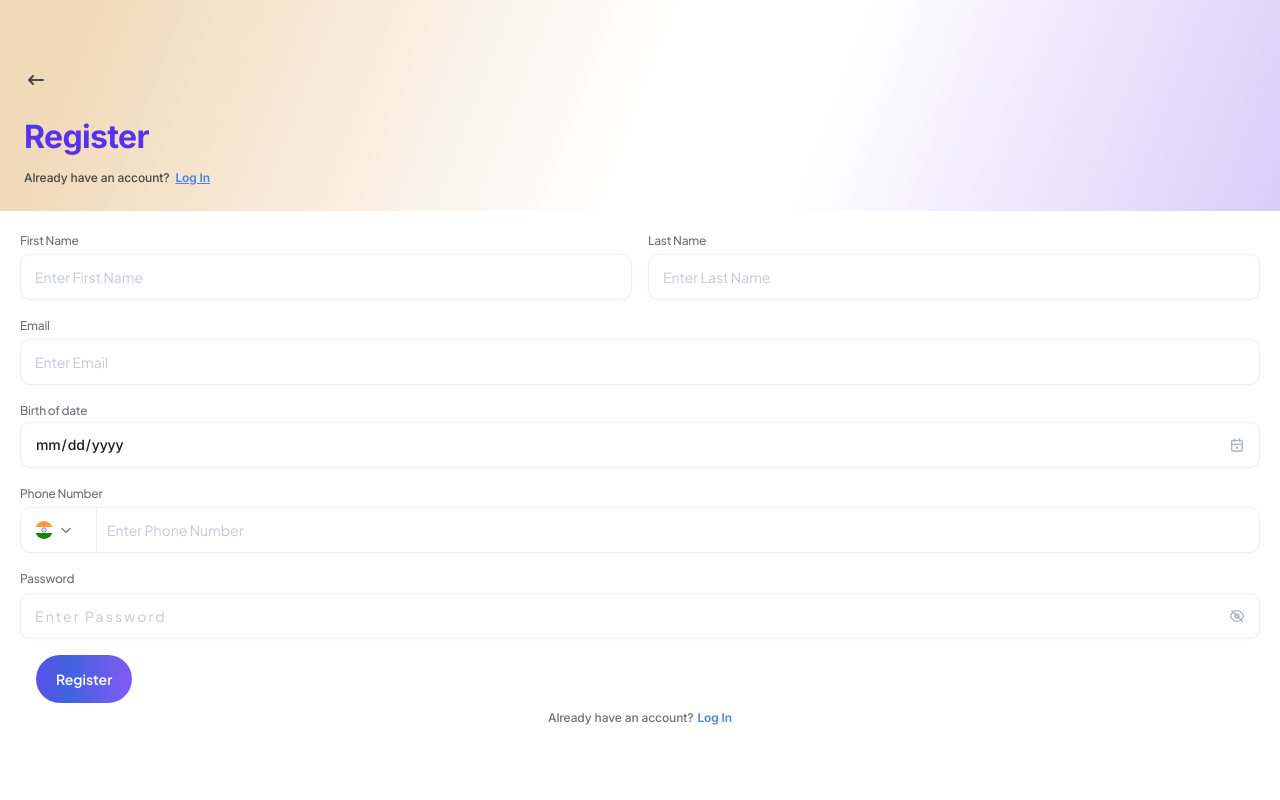
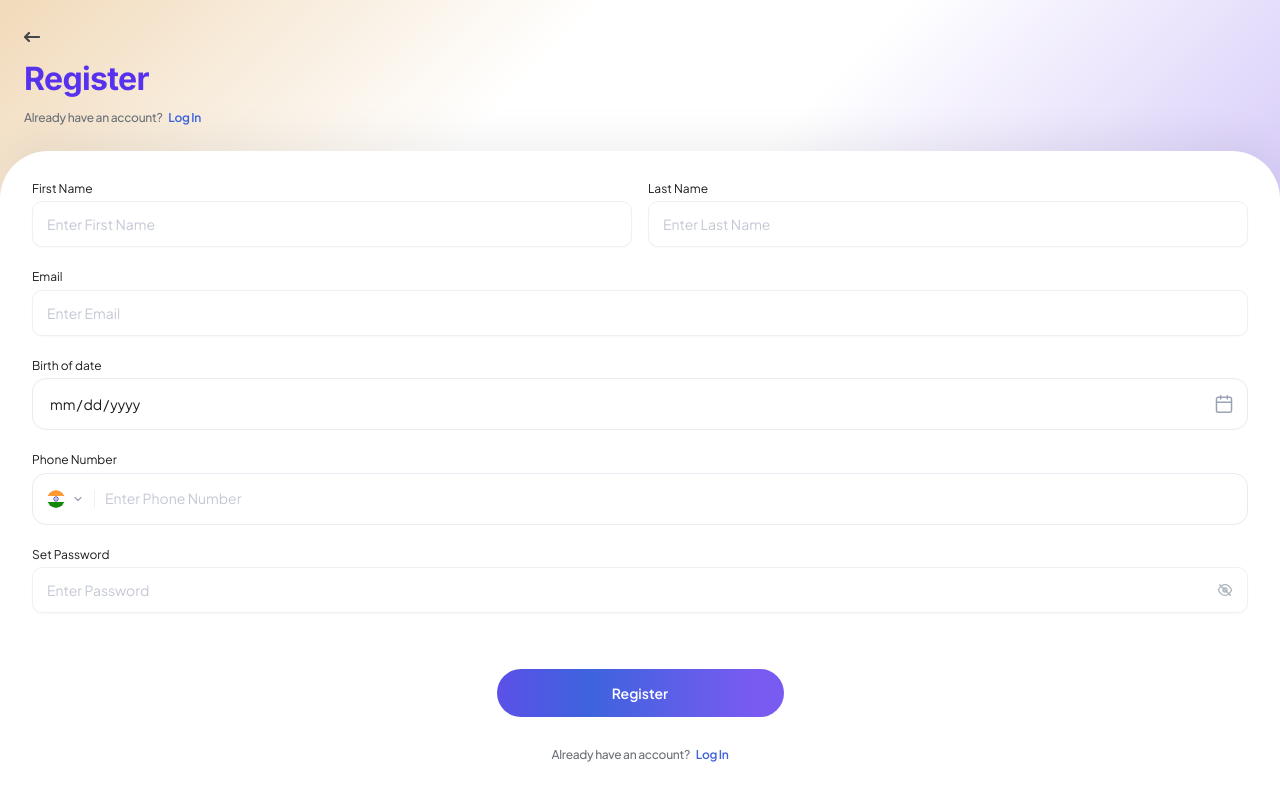
Before and after one commit to shreeram-kaudare-tc/student-kare, an Angular app in the folder student-kare-fe/: page /register in a window 1280 px wide. Built offline with nearby package versions, Linux system fonts and the light colour scheme.

Commit message:
fix register button

```diff
--- a/student-kare-fe/src/app/components/button/button.ts
+++ b/student-kare-fe/src/app/components/button/button.ts
@@ -6,7 +6,7 @@ import { CommonModule } from '@angular/common';
   imports: [CommonModule],
   templateUrl: './button.html',
   styleUrl: './button.css',
-  host: { style: 'display: inline-block;' },
+  host: { style: 'display: block;' },
 })
 export class Button {
   @Input() label: string = '';
@@ -33,7 +33,7 @@ export class Button {
       ghost: 'text-[#3E63DD] hover:bg-blue-50',
     };
 
-    const width = this.fullWidth ? 'w-full' : (this.size === 'lg' ? 'w-[186px]' : '');
+    const width = 'w-full';
     const dis = this.disabled || this.loading ? 'opacity-50 cursor-not-allowed' : 'cursor-pointer';
 
     return [base, sizes[this.size], variants[this.variant], width, dis].join(' ');
--- a/student-kare-fe/src/app/components/input-field/input-field.ts
+++ b/student-kare-fe/src/app/components/input-field/input-field.ts
@@ -14,7 +14,7 @@ import { ControlValueAccessor, NG_VALUE_ACCESSOR, FormsModule } from '@angular/f
 export class InputField implements ControlValueAccessor {
   @Input() label: string = '';
   @Input() placeholder: string = '';
-  @Input() type: 'text' | 'password' | 'number' | 'tel' = 'text';
+  @Input() type: 'text' | 'password' | 'number' | 'tel' | 'email' = 'text';
   @Input() icon: string = '';
   @Input() error: string = '';
   @Input() disabled: boolean = false;
--- a/student-kare-fe/src/app/pages/register/register.css
+++ b/student-kare-fe/src/app/pages/register/register.css
@@ -3,8 +3,7 @@
             rgba(241, 218, 186, 1) 0%,
             rgba(255, 255, 255, 1) 40%,
             rgba(255, 255, 255, 1) 60%,
-    rgba(213, 201, 249, 1) 100%
-  );
+            rgba(213, 201, 249, 1) 100%);
     height: 240px !important;
     bottom: auto !important;
 }
--- a/student-kare-fe/src/app/pages/register/register.html
+++ b/student-kare-fe/src/app/pages/register/register.html
@@ -1,78 +1,127 @@
 <div class="relative w-full min-h-screen h-[100dvh] overflow-hidden font-jakarta">
 
     <!-- Fixed Blur BG — uses radial-gradient for iOS Safari compatibility -->
-    <div
-        class="fixed inset-x-0 top-0 z-0 pointer-events-none h-[240px] bg-[linear-gradient(110.79deg,#F1DABA_7.21%,#FFFFFF_50.03%,#FFFFFF_63.23%,#D5C9F9_101.95%)]">
-    </div>
+    <div class="fixed inset-0 z-0 pointer-events-none auth-gradient-bg"></div>
 
     <!-- Scrollable Content -->
-    <div class="relative z-10 h-full overflow-y-auto flex flex-col gap-[24px]">
+    <div class="relative z-10 h-full overflow-y-auto flex flex-col">
 
         <!-- Header Area with BG visible -->
-        <div class="flex flex-col flex-shrink-0 gap-[24px] pt-[68px] pl-[24px]">
+        <div
+            class="flex flex-col gap-[clamp(12px,2vh,24px)] pt-[clamp(20px,4vh,40px)] pb-[clamp(16px,3vh,32px)] flex-shrink-0">
             <!-- Back Button -->
-            <svg (click)="goBack()" width="24" height="24" viewBox="0 0 24 24" fill="none"
-                xmlns="http://www.w3.org/2000/svg">
-                <path d="M5 12H19M5 12L9 16M5 12L9 8" stroke="#464646" stroke-width="2" stroke-linecap="round"
-                    stroke-linejoin="round" />
-            </svg>
-            <!-- Title -->
-            <div class="flex flex-col gap-[12px]">
-                <h1 class="font-['Inter'] text-[32px] font-bold leading-[130%] tracking-[-0.02em] text-[#5732EE]">
+            <p (click)="goBack()" class="cursor-pointer px-[6vw] sm:px-6">
+                <img class="h-[clamp(8px,1.5vh,10px)] w-auto" src="/images/login/back-arrow.png" alt="Back">
+            </p>
+
+            <!-- Title Section -->
+            <div class="flex flex-col px-[6vw] sm:px-6 gap-[clamp(4px,1vh,12px)]">
+                <h1
+                    class="font-['Inter'] text-[clamp(24px,8vw,32px)] font-bold leading-[130%] tracking-[-0.02em] text-[#5732EE]">
                     Register</h1>
-                <p
-                    class="flex items-center w-[327px] h-[17px] gap-[6px] font-['Inter'] font-medium text-[12px] leading-[140%] tracking-[-0.01em] text-[#464646]">
-                    Already have an account?
-                    <a (click)="goToLogin()"
-                        class="cursor-pointer underline font-['Inter'] font-semibold text-[12px] leading-[140%] tracking-[-0.01em] text-[#4D81E7]">Log
-                        In</a>
+                <p class="text-[clamp(11px,3vw,12px)] leading-relaxed text-[#6C7278] font-medium tracking-tight">
+                    Already have an account? <a (click)="goToLogin()"
+                        class="text-[#3E63DD] font-semibold hover:underline cursor-pointer ml-1">Log In</a>
                 </p>
             </div>
         </div>
 
         <!-- Form Card (white area) -->
-        <div class="bg-white flex-1 w-full flex flex-col p-[20px] pb-[32px] gap-[32px] ">
+        <div
+            class="bg-white flex-1 w-full flex flex-col p-[clamp(20px,6vw,32px)] pb-[clamp(32px,8vh,64px)] gap-[clamp(16px,3vh,24px)] rounded-t-[clamp(24px,8vw,48px)] shadow-[0_-12px_40px_rgba(0,0,0,0.06)]">
 
-            <div class="flex flex-col gap-[16px]">
-                <!-- First Name + Last Name -->
-                <div class="flex gap-[16px]">
-                    <app-input-field type="text" label="First Name" placeholder="Enter First Name"
-                        [(ngModel)]="firstName" class="flex-1"> </app-input-field>
-                    <app-input-field type="text" label="Last Name" placeholder="Enter Last Name" [(ngModel)]="lastName"
-                        class="flex-1"></app-input-field>
+            <!-- First Name + Last Name -->
+            <div class="flex gap-[clamp(10px,2vw,16px)]">
+                <div class="flex flex-col gap-[clamp(4px,0.8vh,8px)] flex-1">
+                    <label class="text-[12px] font-normal leading-none text-[#1A1C1E]">First Name</label>
+                    <app-input-field type="text" placeholder="Enter First Name" [(ngModel)]="firstName" class="w-full">
+                    </app-input-field>
                 </div>
+                <div class="flex flex-col gap-[clamp(4px,0.8vh,8px)] flex-1">
+                    <label class="text-[12px] font-normal leading-none text-[#1A1C1E]">Last Name</label>
+                    <app-input-field type="text" placeholder="Enter Last Name" [(ngModel)]="lastName" class="w-full">
+                    </app-input-field>
+                </div>
+            </div>
 
-                <!-- Email -->
-                <app-input-field type="text" label="Email" placeholder="Enter Email" [(ngModel)]="email"
-                    class="w-full"></app-input-field>
-                <!-- Birth of date -->
-                <app-date-input [(ngModel)]="birthDate" label="Birth of date" />
+            <!-- Email -->
+            <div class="flex flex-col gap-[clamp(4px,0.8vh,8px)]">
+                <label class="text-[12px] font-normal leading-none text-[#1A1C1E]">Email</label>
+                <app-input-field type="email" placeholder="Enter Email" [(ngModel)]="email" class="w-full">
+                </app-input-field>
+            </div>
 
-                <!-- Phone Number -->
-                <app-input-field type="tel" label="Phone Number" placeholder="Enter Phone Number"
-                    [(ngModel)]="phoneNumber" class="w-full"></app-input-field>
+            <!-- Birth of date -->
+            <div class="flex flex-col gap-[clamp(4px,0.8vh,8px)]">
+                <label class="text-[12px] font-normal leading-none text-[#1A1C1E]">Birth of date</label>
+                <div class="relative flex items-center" (click)="birthDateInput.showPicker()">
+                    <input #birthDateInput type="date" [(ngModel)]="birthDate" placeholder="Enter Birth Date"
+                        class="w-full h-[52px] border border-[#E9EAF2] rounded-[14px] pl-[16px] pr-[48px] text-[14px] text-[#1A1C1E] bg-white focus:outline-none focus:ring-2 focus:ring-[#3E63DD]/30 placeholder:text-[#C4C8D4]" />
+                    <span class="absolute right-[14px] text-[#9BA4B5] cursor-pointer">
+                        <svg width="20" height="20" viewBox="0 0 24 24" fill="none" stroke="currentColor"
+                            stroke-width="1.8" stroke-linecap="round" stroke-linejoin="round">
+                            <rect x="3" y="4" width="18" height="18" rx="2" ry="2" />
+                            <line x1="16" y1="2" x2="16" y2="6" />
+                            <line x1="8" y1="2" x2="8" y2="6" />
+                            <line x1="3" y1="10" x2="21" y2="10" />
+                        </svg>
+                    </span>
+                </div>
+            </div>
 
-                <!-- Set Password -->
-                <app-input-field type="password" label="Password" placeholder="Enter Password" [(ngModel)]="password"
-                    class="w-full"></app-input-field>
+            <!-- Phone Number -->
+            <div class="flex flex-col gap-[clamp(4px,0.8vh,8px)]">
+                <label class="text-[12px] font-normal leading-none text-[#1A1C1E]">Phone Number</label>
+                <div
+                    class="flex items-center h-[52px] border border-[#E9EAF2] rounded-[14px] bg-white px-[14px] gap-[10px]">
+                    <!-- Flag + Dropdown -->
+                    <div class="flex items-center gap-[7px] pr-[10px] border-r border-[#EDF1F3] flex-shrink-0">
+                        <svg width="18" height="18" viewBox="0 0 18 18" fill="none" xmlns="http://www.w3.org/2000/svg"
+                            class="rounded-full shadow-sm flex-shrink-0">
+                            <mask id="flag-mask" maskUnits="userSpaceOnUse" x="0" y="0" width="18" height="18">
+                                <circle cx="9" cy="9" r="9" fill="white" />
+                            </mask>
+                            <g mask="url(#flag-mask)">
+                                <rect width="18" height="6" fill="#FF9933" />
+                                <rect y="6" width="18" height="6" fill="#FFFFFF" />
+                                <rect y="12" width="18" height="6" fill="#138808" />
+                                <circle cx="9" cy="9" r="2.2" fill="none" stroke="#000080" stroke-width="0.7" />
+                                <circle cx="9" cy="9" r="0.6" fill="#000080" />
+                            </g>
+                        </svg>
+                        <svg width="12" height="12" viewBox="0 0 24 24" fill="none" stroke="#9BA4B5" stroke-width="2.5"
+                            stroke-linecap="round" stroke-linejoin="round">
+                            <polyline points="6 9 12 15 18 9" />
+                        </svg>
+                    </div>
+                    <!-- Phone Input -->
+                    <input type="tel" [(ngModel)]="phoneNumber" placeholder="Enter Phone Number"
+                        class="flex-1 text-[14px] text-[#1A1C1E] bg-transparent focus:outline-none placeholder:text-[#C4C8D4]" />
+                </div>
+            </div>
 
+            <!-- Set Password -->
+            <div class="flex flex-col gap-[clamp(4px,0.8vh,8px)]">
+                <label class="text-[12px] font-normal leading-none text-[#1A1C1E]">Set Password</label>
+                <div class="relative flex items-center">
+                    <app-input-field type="password" placeholder="Enter Password" [(ngModel)]="password" class="w-full"
+                        [isOtp]="true">
+                    </app-input-field>
+                </div>
+            </div>
 
-                <!-- Register Button -->
-                <div class="flex flex-col justify-center px-4 items-center gap-[7px]">
-                    <div class="w-full">
-                        <app-button variant="primary" [fullWidth]="true" (click)="register()">Register</app-button>
-                    </div>
-                    <!-- Already have account -->
-                    <p
-                        class="flex items-center justify-center gap-[4px] font-['Inter'] font-medium text-[12px] leading-[140%] tracking-[-0.01em] text-[#6C7278]">
-                        Already have an account?
-                        <span (click)="goToLogin()"
-                            class="font-['Inter'] font-semibold text-[12px] leading-[140%] tracking-[-0.01em] text-[#4D81E7] cursor-pointer">Log
-                            In</span>
-                    </p>
-                </div>
+            <!-- Register Button -->
+            <div class="mt-[clamp(20px,4vh,40px)] flex flex-col gap-[clamp(16px,2.5vh,24px)] items-center">
+                <app-button variant="primary" (click)="register()" class="w-[287px] block">Register</app-button>
 
+                <!-- Already have account -->
+                <p
+                    class="text-[clamp(11px,3vw,12px)] leading-relaxed text-[#6C7278] text-center font-medium tracking-tight mt-2">
+                    Already have an account?
+                    <span (click)="goToLogin()"
+                        class="text-[#3E63DD] font-semibold cursor-pointer hover:underline ml-1">Log In</span>
+                </p>
             </div>
         </div>
-
     </div>
+</div>
--- a/student-kare-fe/src/app/pages/register/register.ts
+++ b/student-kare-fe/src/app/pages/register/register.ts
@@ -4,10 +4,9 @@ import { FormsModule } from '@angular/forms';
 import { Router } from '@angular/router';
 import { InputField } from '../../components/input-field/input-field';
 import { Button } from '../../components/button/button';
-import { DateInput } from '../../components/date-input/date-input';
 @Component({
   selector: 'app-register',
-  imports: [CommonModule, FormsModule, InputField, Button, DateInput],
+  imports: [CommonModule, FormsModule, InputField, Button],
   templateUrl: './register.html',
   styleUrl: './register.css',
 })
@@ -19,7 +18,7 @@ export class Register {
   phoneNumber = '';
   password = '';
 
-  constructor(private router: Router) {}
+  constructor(private router: Router) { }
 
   goBack() {
     this.router.navigate(['/login4']);
```
Lines whose indentation alone changed are shown as unchanged.
